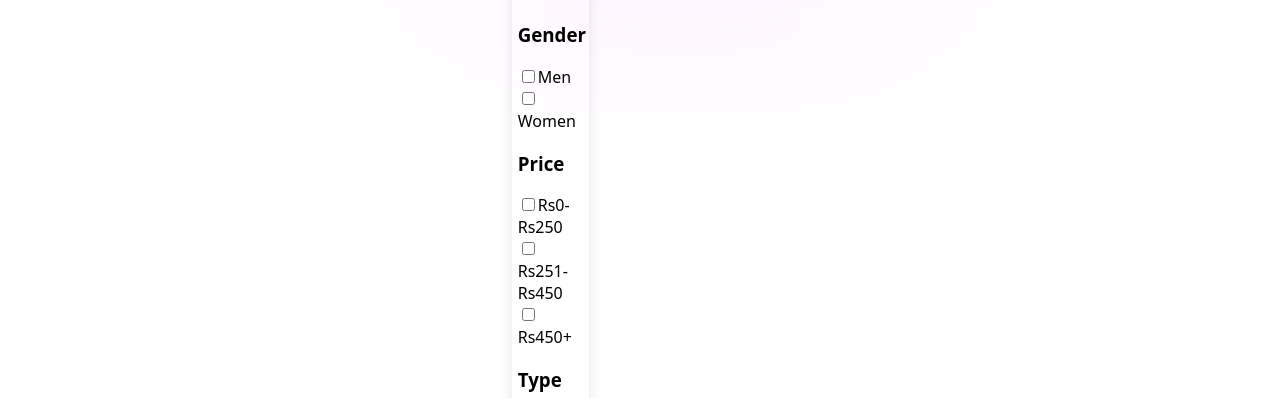
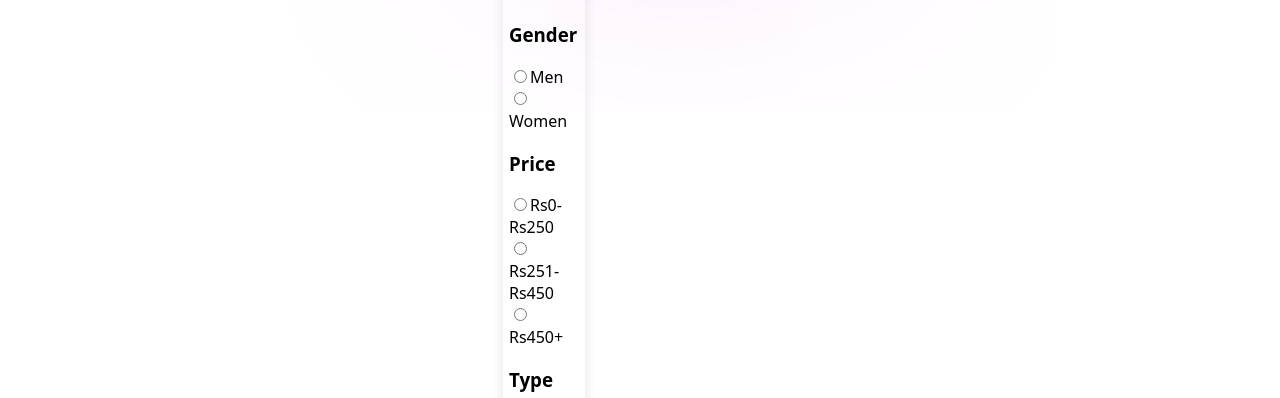
Before and after one commit to Aaryan-Dev/teerex_store, a React (Create React App) app: page / in a window 1280 px wide. Shown: the part 288-686 px from the top of the page. Built offline with nearby package versions, Linux system fonts and the light colour scheme; no server answers.

Commit message:
Update Filter.jsx

```diff
--- a/src/Components/Filter.jsx
+++ b/src/Components/Filter.jsx
@@ -7,116 +7,83 @@ const Filter = () => {
       <div>
         <div>
           <h3>Colour</h3>
-          <input
-            type="checkbox"
-            value="Novel"
-            // checked={category.includes("Novel")}
-            // onChange={handleFilterCheckbox}
-          />
+          <input type="checkbox" value="Red" />
           <label>Red</label>
         </div>
 
         <div>
-          <input
-            type="checkbox"
-            value="Motivational"
-            // checked={category.includes("Motivational")}
-            // onChange={handleFilterCheckbox}
-          />
+          <input type="checkbox" value="Blue" />
           <label>Blue</label>
         </div>
         <div>
-          <input
-            type="checkbox"
-            value="Science_Fiction"
-            // checked={category.includes("Science_Fiction")}
-            // onChange={handleFilterCheckbox}
-          />
+          <input type="checkbox" value="Green" />
           <label>Green</label>
         </div>
       </div>
 
-      {/* ***************************************************************************** */}
       <div>
         <div>
           <h3>Gender</h3>
-          <input
-            type="checkbox"
-            value="Novel"
-            // checked={category.includes("Novel")}
-            // onChange={handleFilterCheckbox}
-          />
-          <label>Men</label>
-        </div>
-        <div>
-          <input
-            type="checkbox"
-            value="Motivational"
-            // checked={category.includes("Motivational")}
-            // onChange={handleFilterCheckbox}
-          />
-          <label>Women</label>
+
+          <label for="101">
+            <input type="radio" value="Men" name="gender" id="101" />
+            Men
+          </label>
+
+          <label for="102">
+            <input type="radio" value="Women" name="gender" id="102" />
+            Women
+          </label>
         </div>
       </div>
-      {/* ***************************************************************************** */}
       <div>
         <div>
           <h3>Price</h3>
+
+          <div>
+            <label for="201">
               <input
-            type="checkbox"
-            value="Novel"
-            // checked={category.includes("Novel")}
-            // onChange={handleFilterCheckbox}
+                type="radio"
+                value="Rs0-Rs250"
+                name="price-range"
+                id="201"
               />
-          <label>Rs0-Rs250</label>
+              Rs0-Rs250
+            </label>
           </div>
+
           <div>
+            <label for="202">
               <input
-            type="checkbox"
-            value="Motivational"
-            // checked={category.includes("Motivational")}
-            // onChange={handleFilterCheckbox}
+                type="radio"
+                value="Rs251-Rs450"
+                name="price-range"
+                id="202"
               />
-          <label>Rs251-Rs450</label>
+              Rs251-Rs450
+            </label>
           </div>
+
           <div>
-          <input
-            type="checkbox"
-            value="Science_Fiction"
-            // checked={category.includes("Science_Fiction")}
-            // onChange={handleFilterCheckbox}
-          />
-          <label>Rs450+</label>
+            <label for="203">
+              <input type="radio" value="Rs450+" name="price-range" id="203" />
+              Rs450+
+            </label>
           </div>
         </div>
-      {/* ***************************************************************************** */}
+      </div>
       <div>
         <div>
           <h3>Type</h3>
-          <input
-            type="checkbox"
-            value="Novel"
-            // checked={category.includes("Novel")}
-            // onChange={handleFilterCheckbox}
-          />
+          <input type="checkbox" value="Polo" />
           <label>Polo</label>
         </div>
         <div>
-          <input
-            type="checkbox"
-            value="Motivational"
-            // checked={category.includes("Motivational")}
-            // onChange={handleFilterCheckbox}
-          />
+          <input type="checkbox" value="Hoodie" />
           <label>Hoodie</label>
         </div>
         <div>
-          <input
-            type="checkbox"
-            value="Science_Fiction"
-            // checked={category.includes("Science_Fiction")}
-            // onChange={handleFilterCheckbox}
-          />
+          <input type="checkbox" value="Basic" />
           <label>Basic</label>
         </div>
       </div>
```
Lines whose indentation alone changed are shown as unchanged.
